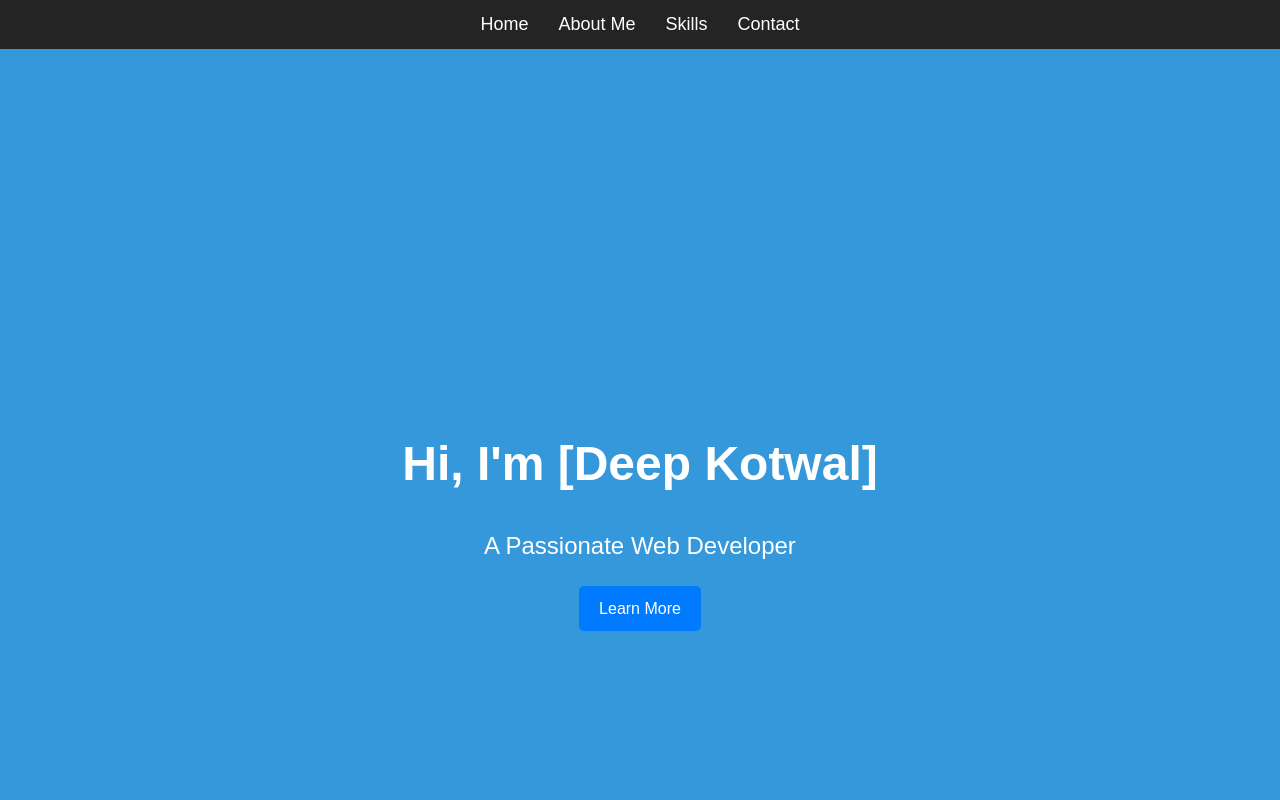
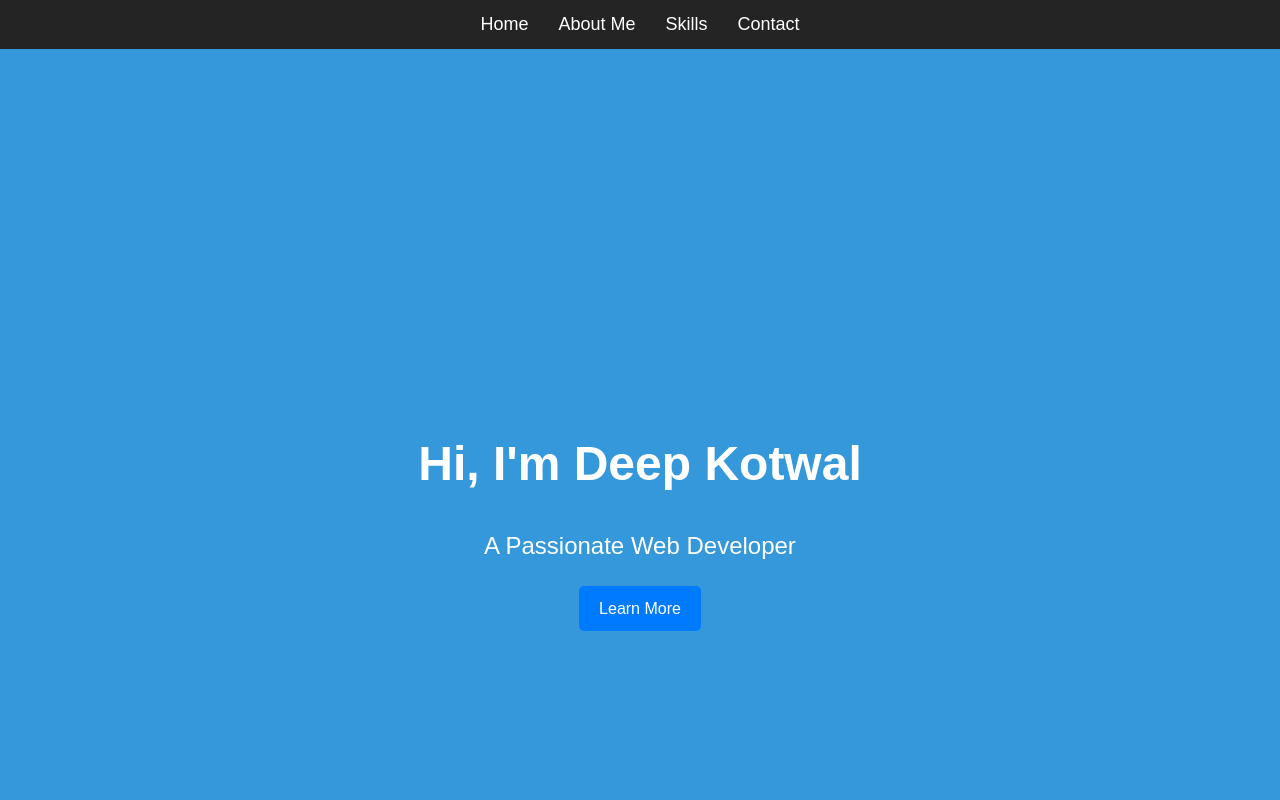
Before and after one commit to DeepKotwal/PRODIGY_WD_4, a plain HTML site: page index.html in a window 1280 px wide. Shown: the top 800 px of the page. Drawn offline with Linux system fonts and the light colour scheme.

Commit message:
Update index.html

```diff
--- a/index.html
+++ b/index.html
@@ -22,7 +22,7 @@
     <!-- Home Section -->
     <section id="home">
         <div class="intro">
-            <h1>Hi, I'm [Deep Kotwal]</h1>
+            <h1>Hi, I'm Deep Kotwal</h1>
             <p>A Passionate Web Developer</p>
             <a href="#about" class="btn">Learn More</a>
         </div>
```
